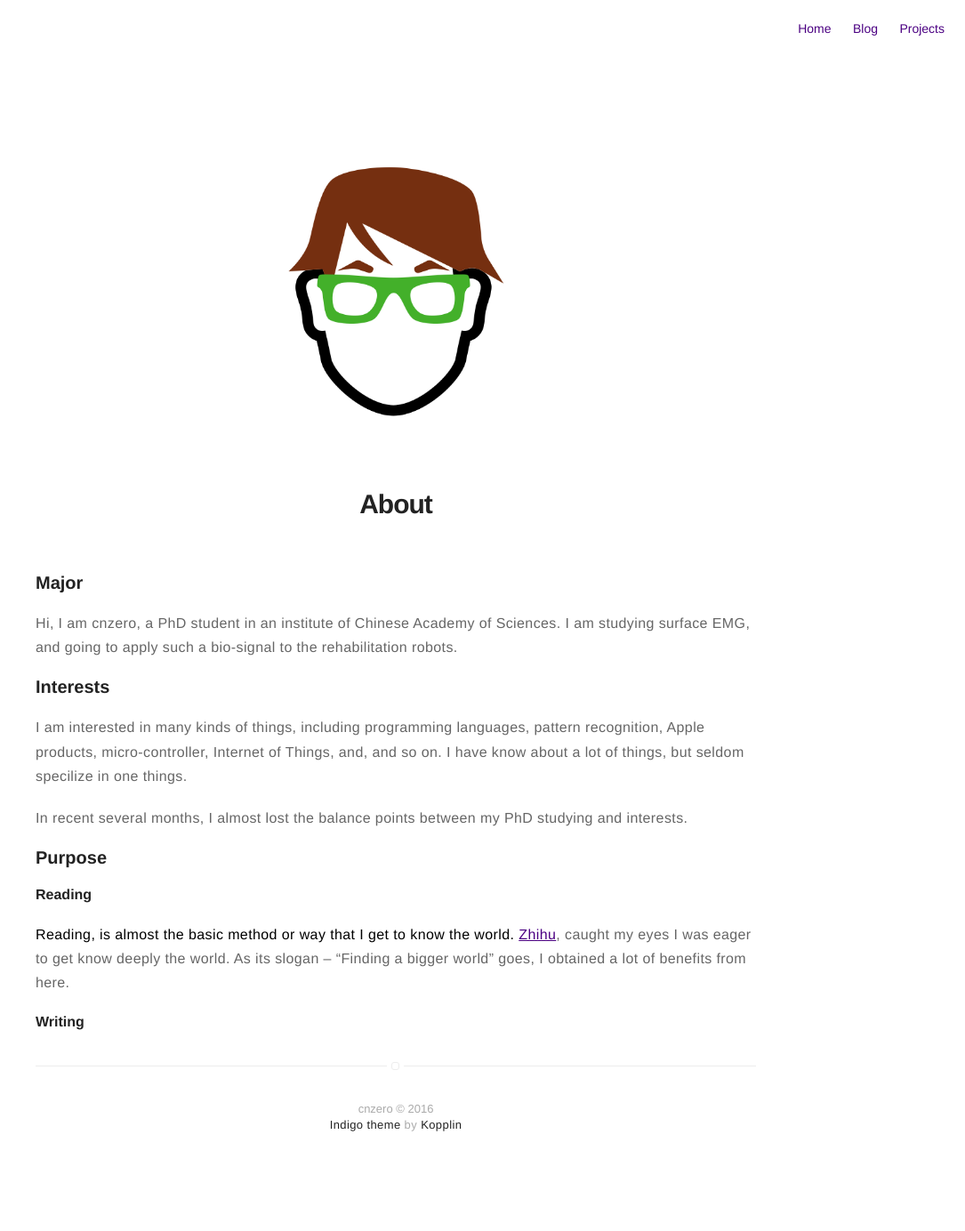
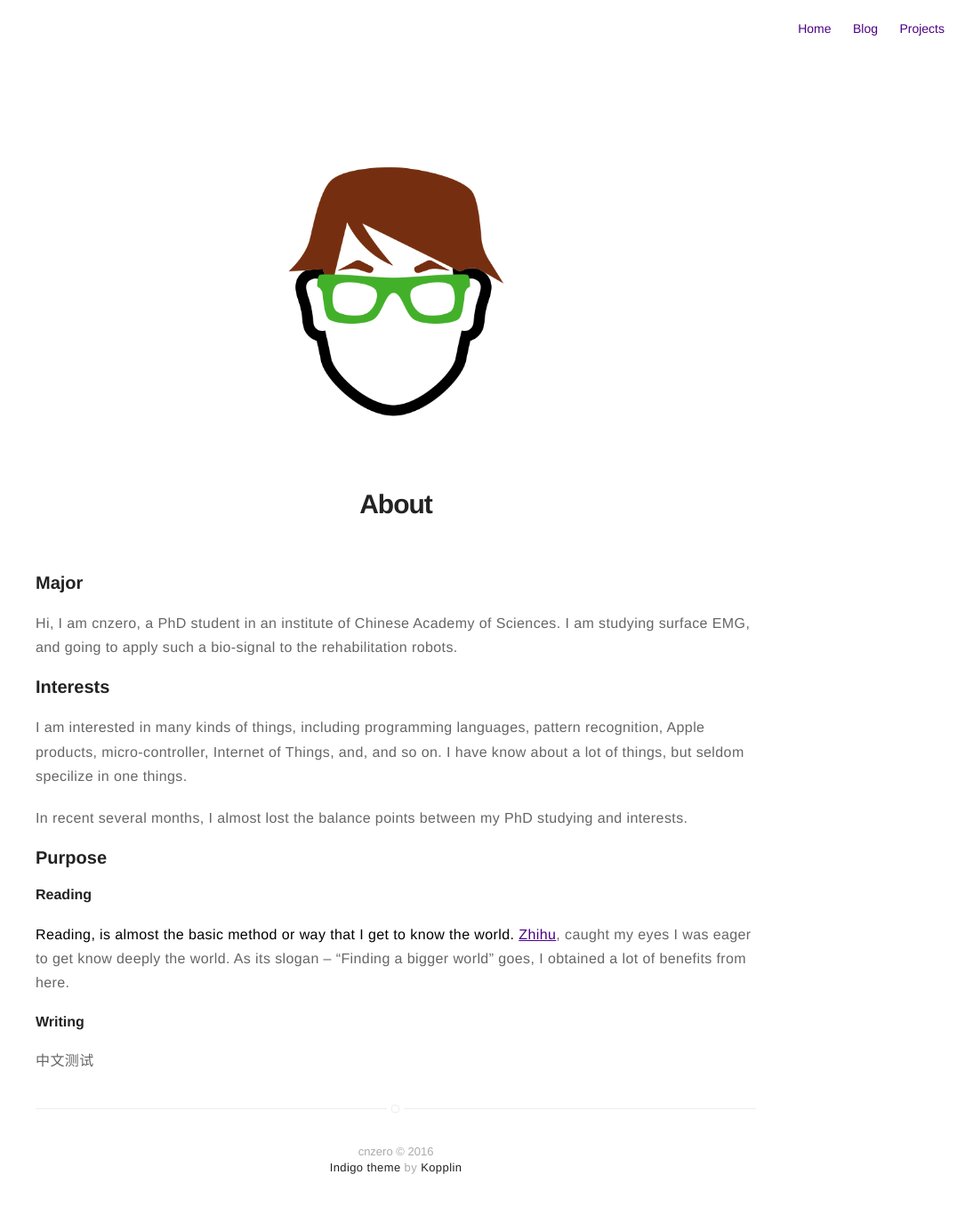
Before and after one commit to cnzero/cnzero.github.io, a Jekyll site: the page built from about.md, in a window 1280 px wide. Shown: the whole page at 89% size, without its empty margins (195-1280 px from the left). Built offline with Jekyll 4.4.1, drawn with Linux system fonts in a browser that asks for light colours; before the commit the page ends 1336 px from its top, so only the background shows below that.

Commit message:
Chinese characters test

```diff
--- a/about.md
+++ b/about.md
@@ -27,3 +27,4 @@ __Reading, is almost the basic method or way that I get to know the world.__
 
 
 #### Writing
+中文测试
```
